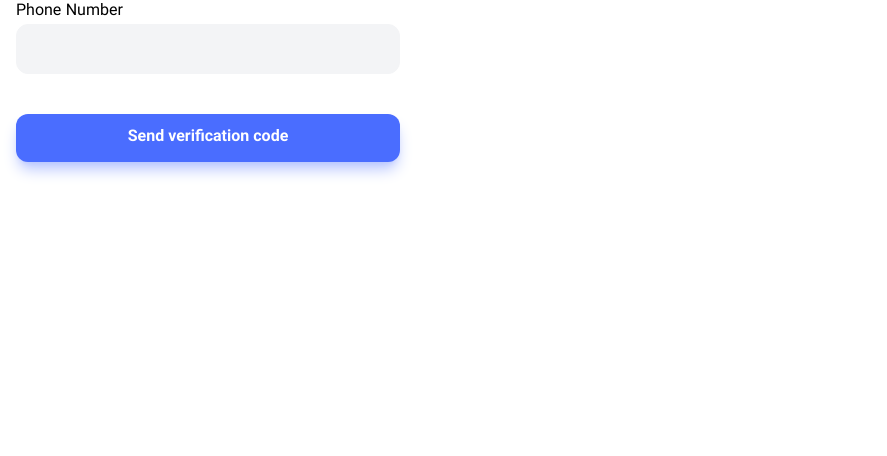
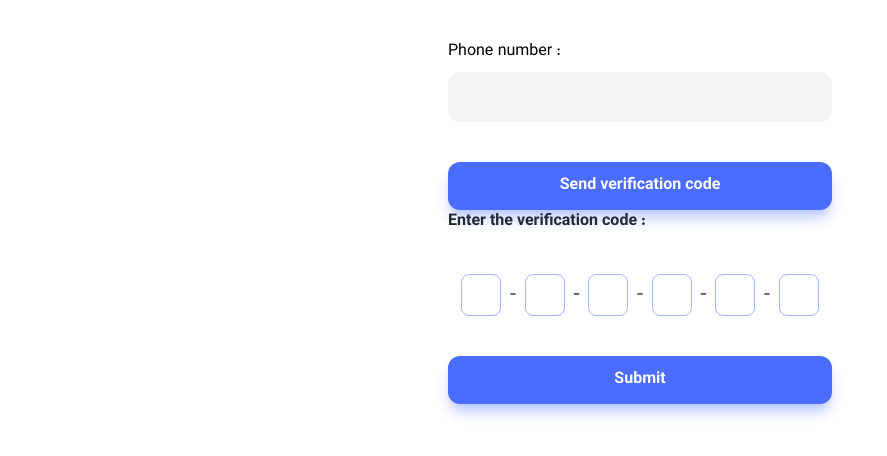
Before and after one commit to nymajalalabadi/Freelnacer-App-Frontend, a React (Vite) app in the folder Freelnacer-App-Frontend/: page /auth in a window 1280 px wide. Shown: the top 456 px of the page, without its empty margins (0-887 px from the left). Built offline with nearby package versions, Linux system fonts and the light colour scheme.

Commit message:
Added CheckOPTFrom Feature

```diff
--- a/Freelnacer-App-Frontend/eslint.config.js
+++ b/Freelnacer-App-Frontend/eslint.config.js
@@ -28,6 +28,7 @@
       ...react.configs.recommended.rules,
       ...react.configs['jsx-runtime'].rules,
       ...reactHooks.configs.recommended.rules,
+      "react/prop-types": "off",
       'react/jsx-no-target-blank': 'off',
       'react-refresh/only-export-components': [
         'warn',
--- a/Freelnacer-App-Frontend/package.json
+++ b/Freelnacer-App-Frontend/package.json
@@ -12,6 +12,8 @@
   "dependencies": {
     "react": "^18.3.1",
     "react-dom": "^18.3.1",
+    "react-icons": "^5.4.0",
+    "react-otp-input": "^3.1.1",
     "react-router-dom": "^7.1.3"
   },
   "devDependencies": {
--- /dev/null
+++ b/Freelnacer-App-Frontend/src/features/authentication/CheckOPTFrom.jsx
@@ -0,0 +1,27 @@
+import { useState } from "react";
+import OTPInput from "react-otp-input";
+
+function CheckOPTFrom(){
+    const[opt, setOpt] = useState("");
+
+    return(
+        <div>
+            <form className="space-y-10">
+                <p className="font-bold text-secondary-800">Enter the verification code :</p>
+                <OTPInput value={opt} onChange={e => setOpt(e.target.value)}
+                numInputs={6} renderSeparator={<span>-</span>} renderInput={(props) => <input type="number" {...props}/>}
+                containerStyle="flex flex-row-reverse gap-x-2  justify-center"
+                inputStyle={{
+                    width: "2.5rem",
+                    padding: "0.5rem 0.2rem",
+                    border: "1px solid rgb(var(--color-primary-400))",
+                    borderRadius: "0.5rem",
+                  }}
+                />
+                <button className="btn btn--primary w-full">Submit</button>
+            </form>
+        </div>
+    );
+}
+
+export default CheckOPTFrom;
--- a/Freelnacer-App-Frontend/src/features/authentication/SendOPTFrom.jsx
+++ b/Freelnacer-App-Frontend/src/features/authentication/SendOPTFrom.jsx
@@ -1,4 +1,5 @@
 import { useState } from 'react'
+import TextField from '../../ui/TextField';
 
 function SendOPTFrom() {
     const [phoneNumber, setPhoneNumber] = useState("");
@@ -6,10 +7,7 @@
   return (
     <div>
       <form className="space-y-10">
-        <div>
-            <label htmlFor="phonenumber" className="mb-1">Phone Number</label>
-            <input id="phonenumber" name="phonenumber" value={phoneNumber} onChange={(e) => setPhoneNumber(e.target.value)} type="text"  className="textField__input"/>
-        </div>
+        <TextField label="Phone number" name="phonenumber" value={phoneNumber} onChange={e => setPhoneNumber(e.target.value)}/>
         <button className="btn btn--primary w-full">
             Send verification code
         </button>
--- a/Freelnacer-App-Frontend/src/pages/Auth.jsx
+++ b/Freelnacer-App-Frontend/src/pages/Auth.jsx
@@ -1,9 +1,13 @@
+import CheckOPTFrom from "../features/authentication/CheckOPTFrom"
 import SendOPTFrom from "../features/authentication/SendOPTFrom"
 
 function Auth() {
   return (
-    <div className="w-full sm:max-w-sm">
-      <SendOPTFrom />
+    <div className="flex justify-center pt-10">
+      <div className="w-full sm:max-w-sm">
+        <SendOPTFrom />
+        <CheckOPTFrom />
+      </div>
     </div>
   )
 }
--- /dev/null
+++ b/Freelnacer-App-Frontend/src/ui/TextField.jsx
@@ -0,0 +1,11 @@
+function TextField({label, name , value, onChange})
+{
+    return(
+        <div>
+            <label htmlFor={name} className="mb-2 block">{label} :</label>
+            <input id={name} name={name} value={value} onChange={onchange} type="text"  className="textField__input" autoComplete="off"/>
+        </div>
+    )
+}
+
+export default TextField;
```
Also changed, not shown: 1 other file (tests, documents, lock files or other folders).
